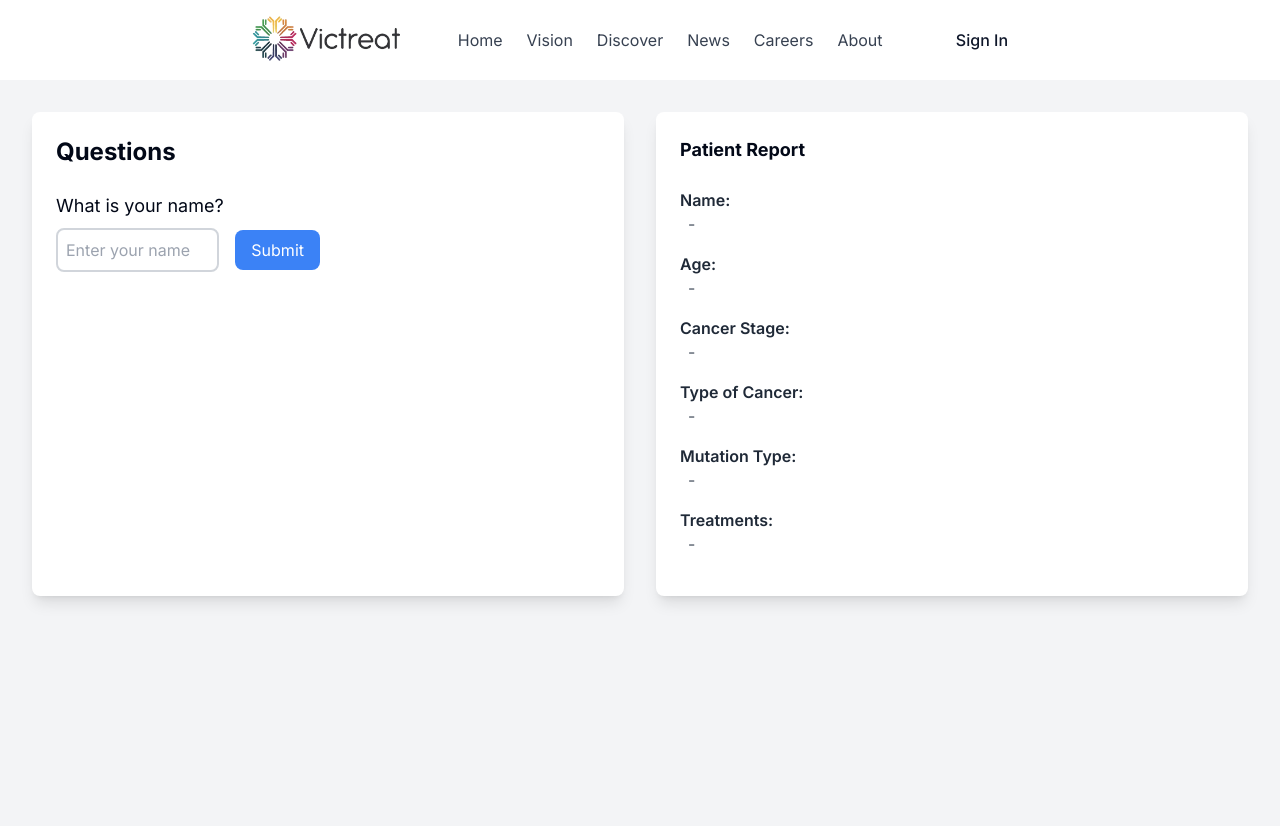
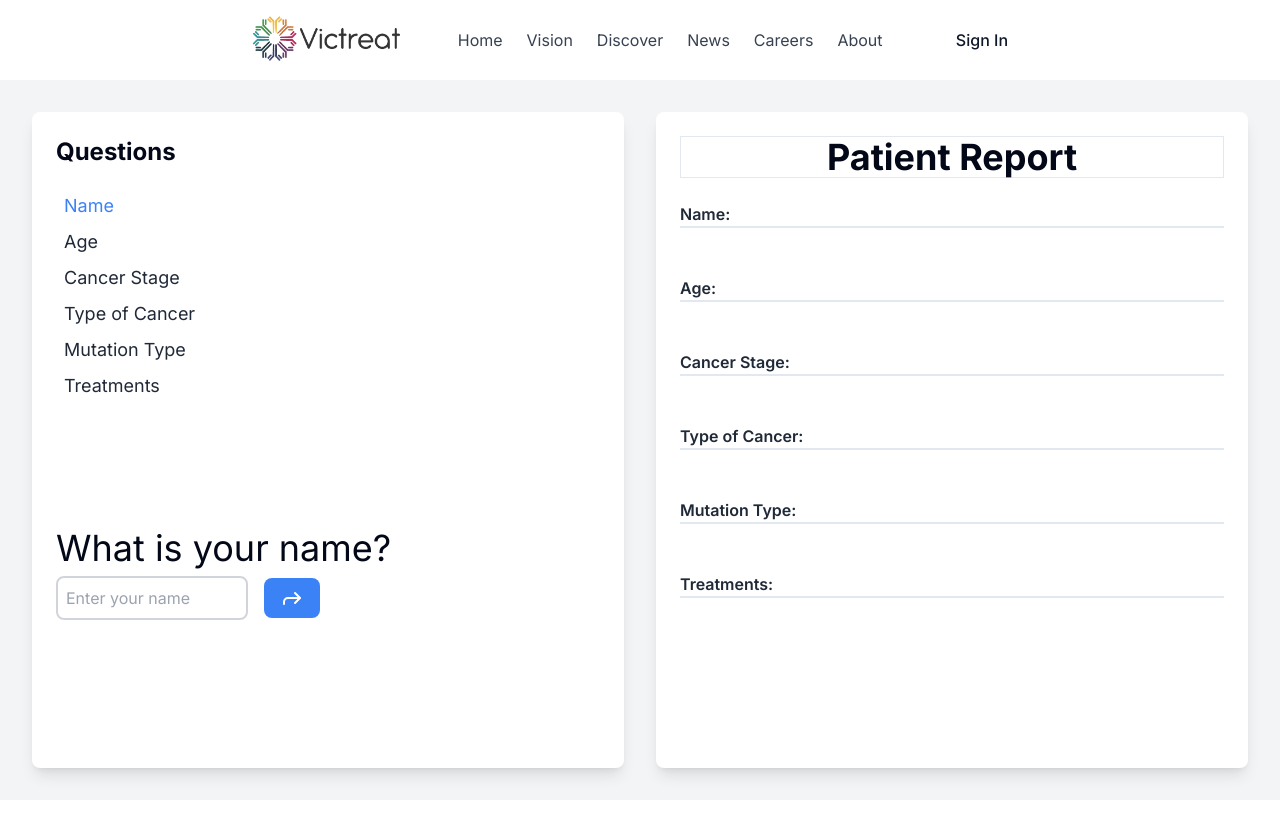
Before and after one commit to zaineli/victreat, a Next.js app: page /d in a window 1280 px wide. Shown: the top 826 px of the page. After the commit the page ends 800 px from the top, so only its background shows below. Built offline with nearby package versions, Linux system fonts and the light colour scheme.

Commit message:
added headings in \d

```diff
--- a/app/d/page.tsx
+++ b/app/d/page.tsx
@@ -1,6 +1,6 @@
-'use client';
+'use client'
 import { motion } from 'framer-motion';
-import { Heading } from 'lucide-react';
+import { ForwardIcon, Heading } from 'lucide-react';
 import React, { useState } from 'react';
 import { TiTick } from "react-icons/ti";
 
@@ -57,11 +57,22 @@ export default function Page({ }: Props) {
     };
 
     return (
-        <main className="min-h-screen flex flex-col items-center w-full p-8 bg-gray-100">
-            <div className="flex flex-col md:flex-row w-full gap-8">
+        <main className='h-[calc(100vh-5rem)] flex flex-col items-center w-full p-8 bg-gray-100'>
+            <div className="flex flex-col md:flex-row w-full gap-8 h-full">
                 <div className="bg-white rounded-lg shadow-lg p-6 flex-1">
                     <div className="mb-6">
                         <h2 className="text-2xl font-bold">Questions</h2>
+                    </div>
+                    <div className="mb-6">
+                        {questions.map((q, index) => (
+                            <div key={index} className="flex items-center mb-2">
+                                {/* You can adjust the size as needed */}
+                                <p className={`ml-2 text-lg ${currentQuestion === index ? 'text-blue-500' : (answers[index] ? 'text-green-500' : 'text-gray-800')}`}>
+                                    {q.heading}
+                                    {answers[index] && <TiTick className="ml-2 inline-block text-green-500" />}
+                                </p>
+                            </div>
+                        ))}
                     </div>
                     {currentQuestion < questions.length ? (
                         <motion.div
@@ -72,7 +83,7 @@ export default function Page({ }: Props) {
                             variants={variants}
                             className="mb-6"
                         >
-                            <h3 className="text-lg mt-4">{questions[currentQuestion].question}</h3>
+                            <h3 className="text-4xl mt-32">{questions[currentQuestion].question}</h3>
                             <div className="mt-2 grid grid-cols-1 md:grid-cols-2 gap-4">
                                 {questions[currentQuestion].options.length > 0 ? (
                                     questions[currentQuestion].options.map((option, index) => (
@@ -97,7 +108,7 @@ export default function Page({ }: Props) {
                                             className="bg-blue-500 text-white px-4 py-2 rounded-lg"
                                             onClick={() => handleAnswer((document.querySelector('input') as HTMLInputElement).value)}
                                         >
-                                            Submit
+                                            <ForwardIcon />
                                         </button>
                                     </div>
                                 )}
@@ -107,15 +118,17 @@ export default function Page({ }: Props) {
                         <p className="text-gray-600">All questions answered.</p>
                     )}
                 </div>
-                <div className="bg-white rounded-lg shadow-lg p-6 flex-1">
-                    <div className="mb-6">
-                        <h3 className="text-lg font-bold">Patient Report</h3>
+                <div className="bg-white rounded-lg shadow-lg p-6 flex-1 h-full">
+                    <div className="mb-6 border">
+                        <h3 className="text-4xl text-center font-bold">Patient Report</h3>
                     </div>
                     <div>
                         {questions.map((q, index) => (
-                            <div key={index} className="mb-4">
+                            <div key={index} className="mb-12 flex border-b-2">
                                 <p className="font-semibold text-gray-800">{q.heading}:</p>
-                                <p className="ml-2 text-gray-600">{answers[index] || '-'}</p>
+                                <p className={`ml-2 ${answers[index] ? 'text-green-500 font-bold' : 'text-gray-600'}`}>
+                                    {answers[index]} {answers[index] && <TiTick className="ml-2 inline-block text-green-500" />}
+                                </p>
                             </div>
                         ))}
                     </div>
```
